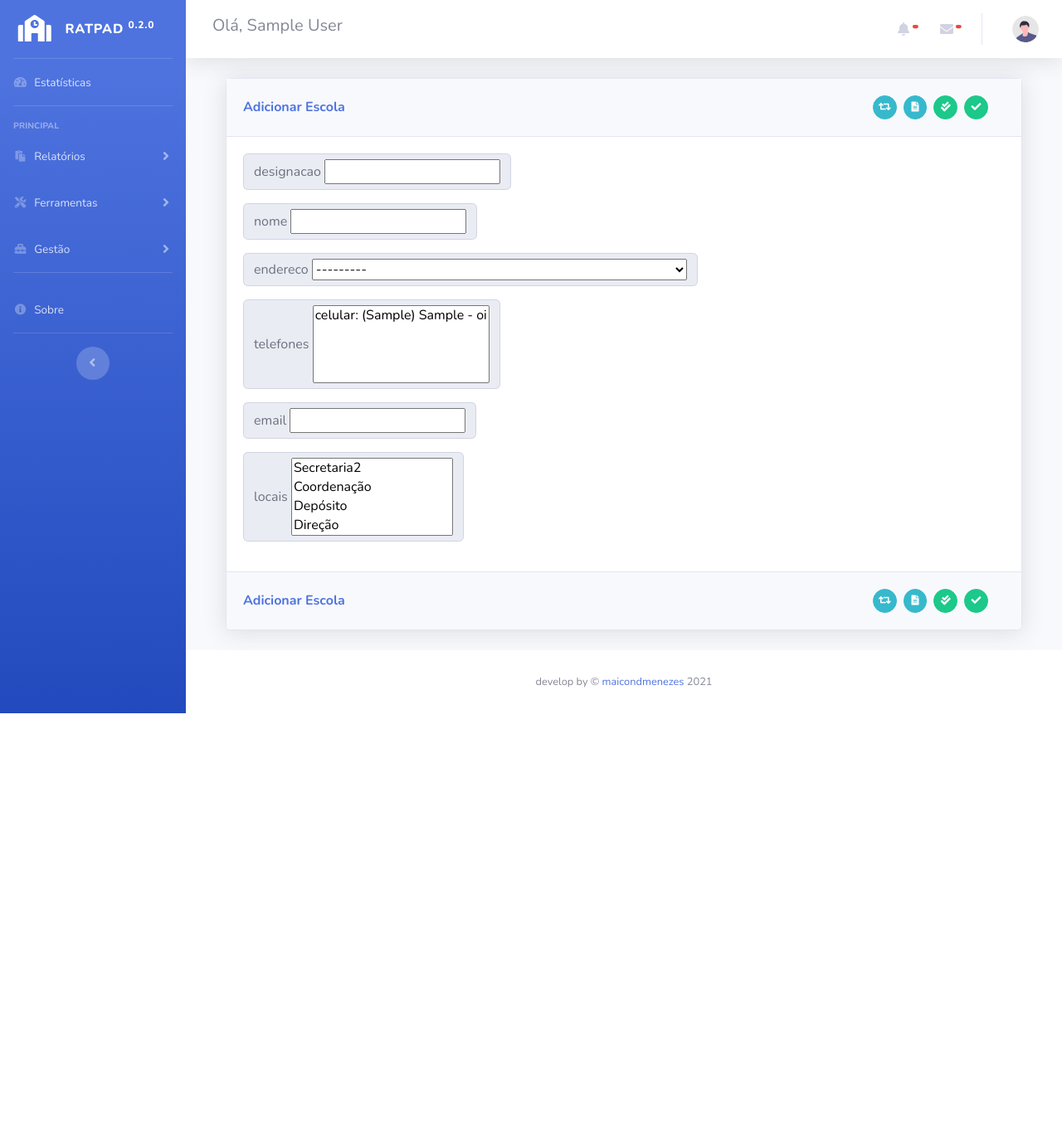
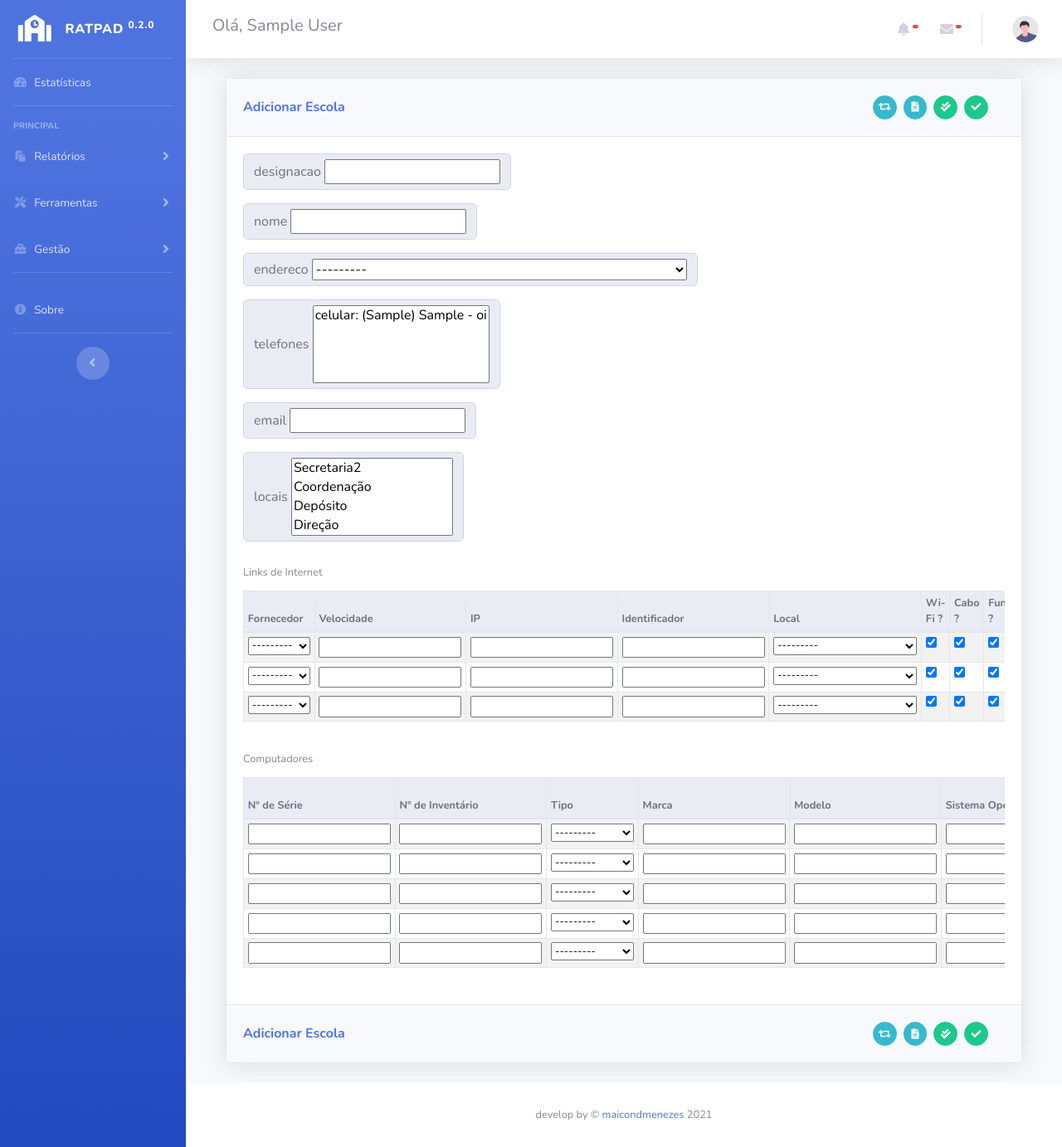
Before and after one commit to maicondmenezes/ratPad, a Django app: page /reports/escola/add/ in a window 1280 px wide. Shown: the whole page at 83% size. Before the commit the page ends 860 px from the top, so only its background shows below. Run offline with Django 3.2, Linux system fonts and the light colour scheme; a user stored in the database is signed in; data comes from the database, SQL or seed files in the repository; tables that the repository leaves empty hold one stand-in row (values such as "Sample post"); lists and menus that the app fills with data are empty; parts of the project's set-up code (start-up, migrations or seed data) failed here and were passed over; some libraries are stand-ins or nearby versions.

Commit message:
link e computadores inline formset add escola falta tratar endereço e telefone

```diff
--- a/reports/forms.py
+++ b/reports/forms.py
@@ -1,15 +1,43 @@
 from django import forms
-from django.forms import widgets
+from django.db.models import fields
+from django.forms import inlineformset_factory, modelformset_factory
 
 from dal import autocomplete
 
-from reports.models import Escola, ParecerTecnico, RatLaboratorio, RatPadrao
+from reports.models import Computador, Endereco, Escola, ParecerTecnico, RatLaboratorio, RatPadrao, Telefone, FornecedorDeInternet, LinkDeInternet
+
+TelefoneInlineForm = modelformset_factory(
+    Telefone,
+    exclude=('ativo', 'data_criacao', 'dara_edicao',),
+    extra=3,
+)
+
+LinkDeInternetInlineForm = inlineformset_factory(
+    Escola,
+    LinkDeInternet,
+    fields=(
+        'fornecedor',
+        'velocidade',
+        'ip_circuito',
+        'identificador',
+        'local',
+        'wifi',
+        'cabo',
+        'funcionando',),
+    extra=3,
+)
+
+ComputadorInlineForm = inlineformset_factory(
+    Escola,
+    Computador,
+    exclude=('escola', 'ativo', 'data_criacao', 'dara_edicao'),
+    extra=5,
+)
 
 class ParecerTecnicoCreateForm(forms.ModelForm):
     class Meta:
         model = ParecerTecnico
         fields = '__all__'
-
 class RatLaboratorioCreateForm(forms.ModelForm):
     class Meta:
         model = RatLaboratorio
--- a/reports/models.py
+++ b/reports/models.py
@@ -294,8 +294,8 @@ class LinkDeInternet(models.Model):
     local = models.ForeignKey(LocalDeAtendimento, on_delete=models.CASCADE, null=True)
     wifi = models.BooleanField(default=True)
     cabo = models.BooleanField(default=True)
+    funcionando = models.BooleanField(default=True)
     ativo = models.BooleanField(default=True)
-    funcionando = models.BooleanField(default=True)
     data_criacao = models.DateTimeField(auto_now_add=True, null=True)
     data_edicao  = models.DateTimeField(auto_now=True, null=True)
 
@@ -462,20 +462,20 @@ class Computador(models.Model):
         data_edicao (data): data da última modificação.
     '''
     escola = models.ForeignKey(Escola, on_delete=models.CASCADE, null=True)
-    local = models.ForeignKey(LocalDeAtendimento, on_delete=models.CASCADE, null=True)
+    numero_serie = models.CharField(max_length=20, unique=True, primary_key=True)
+    numero_inventario = models.CharField(max_length=20, unique=True)
     tipo = models.ForeignKey(TipoDeComputador, on_delete=models.CASCADE)
     marca = models.CharField(max_length=20)
     modelo = models.CharField(max_length=50)
-    numero_serie = models.CharField(max_length=20, unique=True, primary_key=True)
-    numero_inventario = models.CharField(max_length=20, unique=True)
     sistema_operacional = models.CharField(max_length=20)
     processador = models.CharField(max_length=100)
     ram = models.CharField(max_length=20)
     hostname = models.CharField(max_length=20)
     ip = models.GenericIPAddressField()
     mac_address = models.CharField(max_length=20)
+    local = models.ForeignKey(LocalDeAtendimento, on_delete=models.CASCADE, null=True)
+    funcionando = models.BooleanField(default=True)
     ativo = models.BooleanField(default=True)
-    funcionando = models.BooleanField(default=True)
     data_criacao = models.DateTimeField(auto_now_add=True, null=True)
     data_edicao  = models.DateTimeField(auto_now=True, null=True)
 
--- a/reports/views.py
+++ b/reports/views.py
@@ -7,7 +7,7 @@ from dal import autocomplete
 from rest_framework import viewsets
 
 from reports.models import *
-from reports.forms import RatPadraoCreateForm, EscolaCreateForm
+from reports.forms import TelefoneInlineForm, ComputadorInlineForm, LinkDeInternetInlineForm, RatPadraoCreateForm, EscolaCreateForm
 from reports.serializers import ComputadorSerializer
 
 
@@ -32,6 +32,36 @@ class EscolaCreateView(LoginRequiredMixin, CreateView):
     model = Escola
     template_name = 'reports/escola/add.html'
     form_class = EscolaCreateForm
+
+    def get_context_data(self, **kwargs):
+        data = super().get_context_data(**kwargs)
+        if self.request.POST:
+            data["telefone"] = TelefoneInlineForm(self.request.POST)
+            data["link"] = LinkDeInternetInlineForm(self.request.POST)
+            data["computador"] = ComputadorInlineForm(self.request.POST)
+        else:
+            data["telefone"] = TelefoneInlineForm()
+            data["link"] = LinkDeInternetInlineForm()
+            data["computador"] = ComputadorInlineForm()
+        return data
+
+    def form_valid(self, form):
+        context = self.get_context_data()
+
+        telefone = context["telefone"]
+        link = context["link"]
+        computador = context["computador"]
+
+        self.object = form.save()
+
+        if link.is_valid() and computador.is_valid() and telefone.is_valid():
+            telefone.instance = self.object
+            link.instance = self.object
+            computador.instance = self.object
+            telefone.save()
+            link.save()
+            computador.save()
+        return super().form_valid(form)
 
     def get_success_url(self):
         if 'save_edit' in self.request.POST:
--- a/templates/reports/escola/add.html
+++ b/templates/reports/escola/add.html
@@ -66,10 +66,10 @@ Nova Escola | {{ block.super }}
                         </ul>
                     </nav>
                 </div>
-                <div class="card-body">
+                <div class="card-body justify-content-between">
                     {% for field in form %}
                     <div class="form-group">
-                        <div class="input-group mb-2">
+                        <div class="input-group input-group-sm mb-2">
                             <label class="input-group-text" for="{{ field.id_for_label }}">
                                 {{field.html_name}}&nbsp;
                                 {{ field }}
@@ -78,6 +78,67 @@ Nova Escola | {{ block.super }}
                         <p class="text-danger">{{ field.errors }}</p>
                     </div>
                     {% endfor %}
+                    <!--Link forms-->
+                    <div class="table-responsive mb-2 text-dark small">
+                        <table class="table table-bordered table-striped table-sm" width="100%">
+                            <caption style=" caption-side: top;">Links de Internet</caption>
+                            <thead class="thead-light">
+                                <tr>
+                                    <th> Fornecedor </th>
+                                    <th> Velocidade </th>
+                                    <th> IP </th>
+                                    <th> Identificador </th>
+                                    <th> Local </th>
+                                    <th> Wi-Fi ?</th>
+                                    <th> Cabo ?</th>
+                                    <th> Funciona ?</th>
+                                    <th> Excluir ?</th>
+                                </tr>
+                            </thead>
+                            <tbody>
+                            {% for form in link %}
+                                <tr>
+                                    {% for field in form %}
+                                    <th>{{field}}</th>
+                                    {% endfor %}
+                                </tr>
+                            {% endfor %}
+                            </tbody>
+                        </table>
+                    </div>
+                    <!--Computador Forms-->
+                    <div class="table-responsive mb-2 text-dark small">
+                        <table class="table table-bordered table-striped table-sm" width="100%">
+                            <caption style=" caption-side: top;">Computadores</caption>
+                            <thead class="thead-light">
+                                <tr>
+                                    <th> Nº de Série </th>
+                                    <th> Nº de Inventário </th>
+                                    <th> Tipo </th>
+                                    <th> Marca </th>
+                                    <th> Modelo</th>
+                                    <th> Sistema Operacional</th>
+                                    <th> CPU</th>
+                                    <th> RAM</th>
+                                    <th> Hostname</th>
+                                    <th> IP</th>
+                                    <th> MAC</th>
+                                    <th> Local</th>
+                                    <th> Funciona ?</th>
+                                    <th> Excluir ?</th>
+                                </tr>
+                            </thead>
+                            <tbody>
+                                {% for form in computador %}
+                                <tr>
+                                    {% for field in form %}
+                                    <th>{{ field }}</th>
+                                    {% endfor %}
+                                </tr>
+                            {% endfor %}
+                            </tbody>
+                        </table>
+                    </div>
                     <table style="display: none">
                         {{ view.formset.empty_form }}
                     </table>
```
